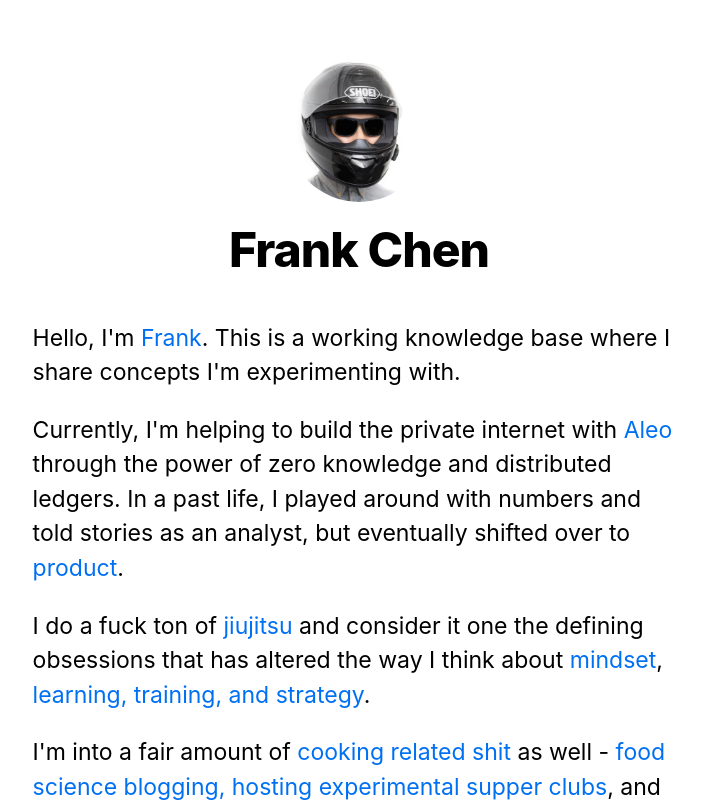
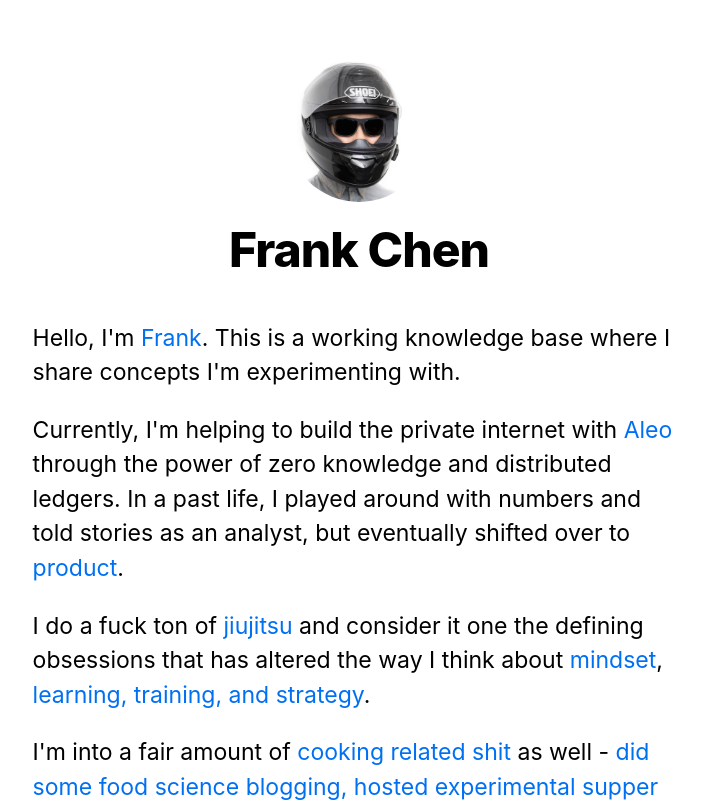
Before and after one commit to frankchen07/writing, a Next.js app: page / in a window 1280 px wide. Shown: the top 802 px of the page, without its empty margins (281-983 px from the left). Built offline with nearby package versions, Linux system fonts and the light colour scheme.

Commit message:
past tense

```diff
--- a/pages/index.js
+++ b/pages/index.js
@@ -25,7 +25,7 @@ export default function Home({ allPostsData }) {
         </p>
 
         <p>
-          I'm into a fair amount of <a href='https://www.instagram.com/fronkfeeds/'>cooking related shit</a> as well - <a href='https://www.frank-chen.com/posts/map-of-content-(cooking)'>food science blogging, hosting experimental supper clubs</a>, and <a href='https://www.frank-chen.com/posts/working-at-a-2-michelin-star-restaurant'>staging at a 2* Michelin restaurant</a>. The hospitality space continues to inspire me from a technological and cultural standpoint, and continually reminds me that to cook is to be human.
+          I'm into a fair amount of <a href='https://www.instagram.com/fronkfeeds/'>cooking related shit</a> as well - <a href='https://www.frank-chen.com/posts/map-of-content-(cooking)'>did some food science blogging, hosted experimental supper clubs</a>, and <a href='https://www.frank-chen.com/posts/working-at-a-2-michelin-star-restaurant'>staged at a 2* Michelin restaurant</a>. The hospitality space continues to inspire me from a technological and cultural standpoint, and continually reminds me that to cook is to be human.
         </p>
 
         <p>
```
